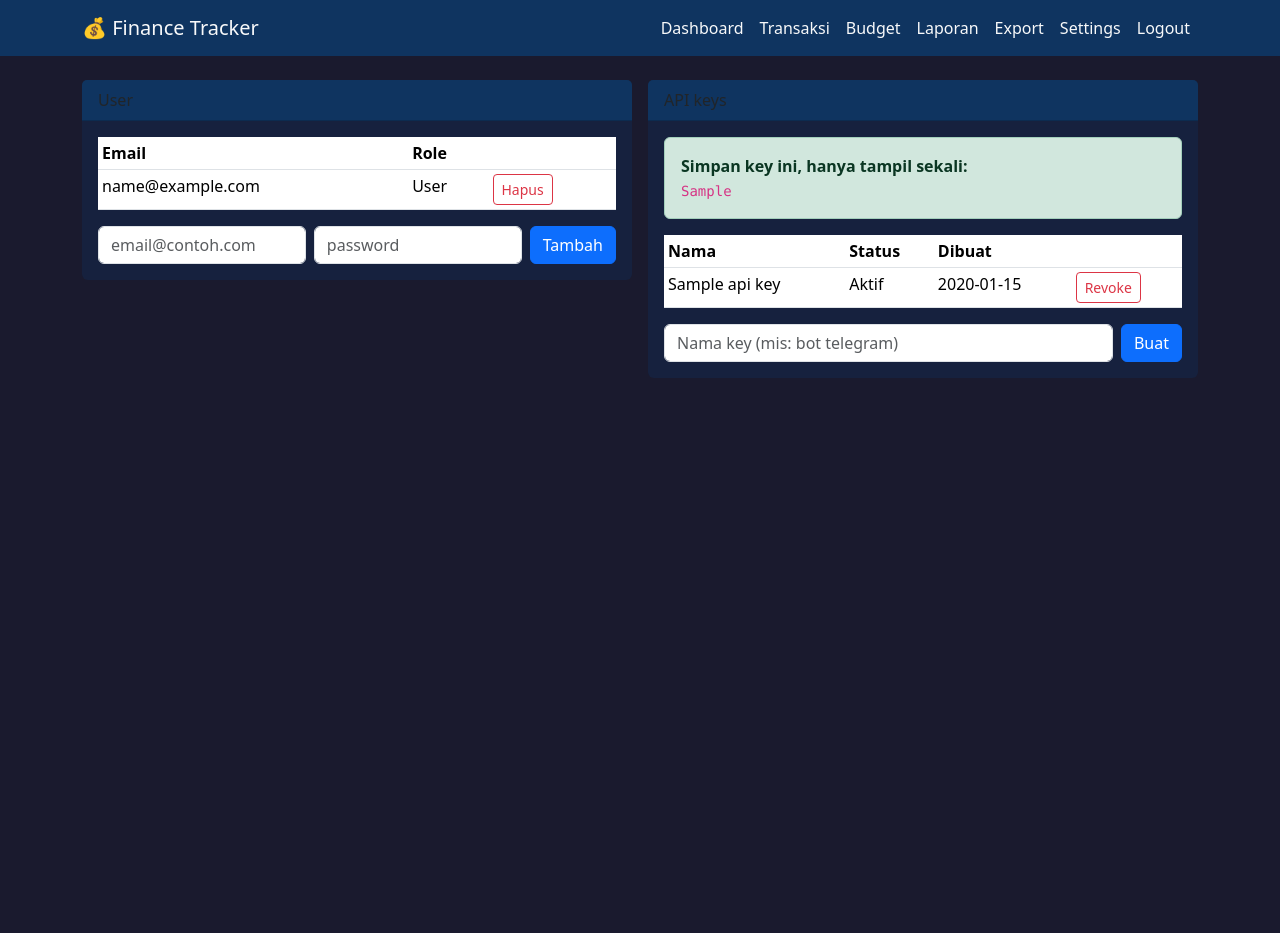
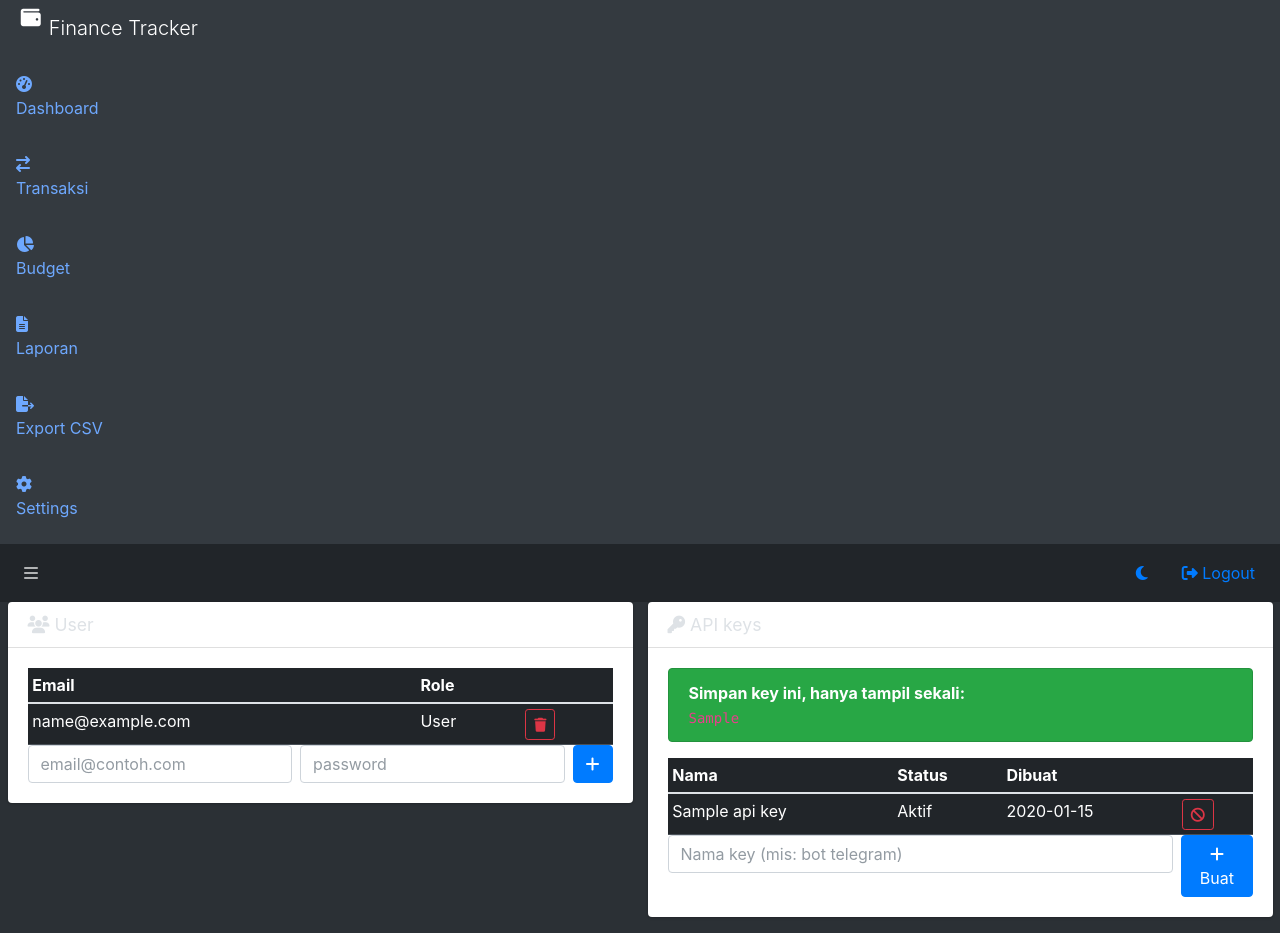
Before and after one commit to arcahyadi/duit-hilang, a FastAPI app: template app/templates/admin.html in a window 1280 px wide. Before the commit the page ends 378 px from the top, so only its background shows below. Run offline with FastAPI, Linux system fonts and the light colour scheme; the template is opened without the code that fills it: most values are stand-ins (such as "Sample title", 1, 10 or a date in 2020); parts of the project's set-up code (start-up, migrations or seed data) failed here and were passed over; some libraries are stand-ins or nearby versions.

Commit message:
ui: AdminLTE theme with dark/light toggle

```diff
--- a/app/templates/admin.html
+++ b/app/templates/admin.html
@@ -3,7 +3,8 @@
 {% block content %}
 <div class="row g-3">
   <div class="col-lg-6">
-    <div class="card"><div class="card-header">User</div>
+    <div class="card">
+      <div class="card-header"><h3 class="card-title"><i class="fa-solid fa-users"></i> User</h3></div>
       <div class="card-body">
         {% if request.query_params.get('error') == 'exists' %}<div class="alert alert-warning">Email sudah terdaftar</div>{% endif %}
         {% if request.query_params.get('error') == 'missing' %}<div class="alert alert-warning">Lengkapi email & password</div>{% endif %}
@@ -17,7 +18,7 @@
               <td>
                 {% if not u.is_admin %}
                 <form method="post" action="/admin/users/{{ u.id }}/delete" onsubmit="return confirm('Hapus user ini beserta semua datanya?')">
-                  <button class="btn btn-sm btn-outline-danger">Hapus</button>
+                  <button class="btn btn-sm btn-outline-danger"><i class="fa-solid fa-trash"></i></button>
                 </form>
                 {% endif %}
               </td>
@@ -28,13 +29,14 @@
         <form method="post" action="/admin/users" class="d-flex gap-2">
           <input type="email" name="email" class="form-control" placeholder="email@contoh.com" required>
           <input type="password" name="password" class="form-control" placeholder="password" required>
-          <button class="btn btn-primary">Tambah</button>
+          <button class="btn btn-primary"><i class="fa-solid fa-plus"></i></button>
         </form>
       </div>
     </div>
   </div>
   <div class="col-lg-6">
-    <div class="card"><div class="card-header">API keys</div>
+    <div class="card">
+      <div class="card-header"><h3 class="card-title"><i class="fa-solid fa-key"></i> API keys</h3></div>
       <div class="card-body">
         {% if new_key %}
         <div class="alert alert-success">
@@ -53,7 +55,7 @@
               <td>
                 {% if not k.revoked %}
                 <form method="post" action="/admin/api-keys/{{ k.id }}/revoke" onsubmit="return confirm('Revoke key ini?')">
-                  <button class="btn btn-sm btn-outline-danger">Revoke</button>
+                  <button class="btn btn-sm btn-outline-danger"><i class="fa-solid fa-ban"></i></button>
                 </form>
                 {% endif %}
               </td>
@@ -63,7 +65,7 @@
         </table>
         <form method="post" action="/admin/api-keys" class="d-flex gap-2">
           <input type="text" name="name" class="form-control" placeholder="Nama key (mis: bot telegram)" required>
-          <button class="btn btn-primary">Buat</button>
+          <button class="btn btn-primary"><i class="fa-solid fa-plus"></i> Buat</button>
         </form>
       </div>
     </div>
--- a/app/templates/base.html
+++ b/app/templates/base.html
@@ -1,42 +1,89 @@
 <!DOCTYPE html>
-<html lang="id">
+<html lang="id" data-bs-theme="dark">
 <head>
   <meta charset="utf-8">
   <meta name="viewport" content="width=device-width, initial-scale=1">
   <title>{% block title %}Finance Tracker{% endblock %}</title>
-  <link href="https://cdn.jsdelivr.net/npm/bootstrap@5.3.3/dist/css/bootstrap.min.css" rel="stylesheet">
-  <style>
-    body { background: #1a1a2e; color: #e0e0e0; }
-    .card { background: #16213e; border: none; }
-    .card-header { background: #0f3460; }
-    .navbar { background: #0f3460; }
-    a { color: #7ec8ff; }
-    .table { color: #e0e0e0; }
-  </style>
+  <link rel="stylesheet" href="https://cdn.jsdelivr.net/npm/bootstrap@5.3.3/dist/css/bootstrap.min.css">
+  <link rel="stylesheet" href="https://cdnjs.cloudflare.com/ajax/libs/font-awesome/6.5.2/css/all.min.css">
+  <link rel="stylesheet" href="https://cdn.jsdelivr.net/npm/admin-lte@3.2.0/dist/css/adminlte.min.css">
+  {% block head %}{% endblock %}
 </head>
-<body>
-<nav class="navbar navbar-expand-lg">
-  <div class="container">
-    <a class="navbar-brand text-light" href="/">💰 Finance Tracker</a>
-    <button class="navbar-toggler" type="button" data-bs-toggle="collapse" data-bs-target="#nav"><span class="navbar-toggler-icon"></span></button>
-    <div class="collapse navbar-collapse" id="nav">
+<body class="layout-fixed sidebar-expand-lg bg-body-tertiary">
+<div class="app-wrapper">
+
+  <!-- Sidebar -->
+  <aside class="app-sidebar bg-dark" data-bs-theme="dark">
+    <div class="sidebar-brand">
+      <a href="/" class="brand-link">
+        <i class="fa-solid fa-wallet brand-image"></i>
+        <span class="brand-text fw-light">Finance Tracker</span>
+      </a>
+    </div>
+    <div class="sidebar-wrapper">
+      <nav class="mt-2">
+        <ul class="nav sidebar-menu flex-column" data-lte-toggle="treeview" role="menu" data-accordion="false">
+          <li class="nav-item"><a href="/" class="nav-link"><i class="nav-icon fa-solid fa-gauge-high"></i><p>Dashboard</p></a></li>
+          <li class="nav-item"><a href="/transactions" class="nav-link"><i class="nav-icon fa-solid fa-arrow-right-arrow-left"></i><p>Transaksi</p></a></li>
+          <li class="nav-item"><a href="/budgets" class="nav-link"><i class="nav-icon fa-solid fa-chart-pie"></i><p>Budget</p></a></li>
+          <li class="nav-item"><a href="/reports" class="nav-link"><i class="nav-icon fa-solid fa-file-lines"></i><p>Laporan</p></a></li>
+          <li class="nav-item"><a href="/export" class="nav-link"><i class="nav-icon fa-solid fa-file-export"></i><p>Export CSV</p></a></li>
+          <li class="nav-item"><a href="/settings" class="nav-link"><i class="nav-icon fa-solid fa-gear"></i><p>Settings</p></a></li>
+          {% if user and user.is_admin %}
+          <li class="nav-item"><a href="/admin" class="nav-link"><i class="nav-icon fa-solid fa-user-shield"></i><p>Admin</p></a></li>
+          {% endif %}
+        </ul>
+      </nav>
+    </div>
+  </aside>
+
+  <!-- Navbar -->
+  <nav class="app-header navbar navbar-expand bg-body">
+    <div class="container-fluid">
+      <ul class="navbar-nav">
+        <li class="nav-item"><a class="nav-link" data-lte-toggle="sidebar" href="#" role="button"><i class="fa-solid fa-bars"></i></a></li>
+      </ul>
       <ul class="navbar-nav ms-auto">
-        <li class="nav-item"><a class="nav-link text-light" href="/">Dashboard</a></li>
-        <li class="nav-item"><a class="nav-link text-light" href="/transactions">Transaksi</a></li>
-        <li class="nav-item"><a class="nav-link text-light" href="/budgets">Budget</a></li>
-        <li class="nav-item"><a class="nav-link text-light" href="/reports">Laporan</a></li>
-        <li class="nav-item"><a class="nav-link text-light" href="/export">Export</a></li>
-        <li class="nav-item"><a class="nav-link text-light" href="/settings">Settings</a></li>
-        {% if user and user.is_admin %}<li class="nav-item"><a class="nav-link text-warning" href="/admin">Admin</a></li>{% endif %}
-        <li class="nav-item"><form method="post" action="/auth/logout" class="d-inline"><button class="btn btn-link nav-link text-light">Logout</button></form></li>
+        <li class="nav-item">
+          <button class="nav-link btn btn-link" id="themeToggle" title="Ganti tema">
+            <i class="fa-solid fa-moon"></i>
+          </button>
+        </li>
+        <li class="nav-item">
+          <form method="post" action="/auth/logout" class="d-inline">
+            <button class="nav-link btn btn-link" type="submit"><i class="fa-solid fa-right-from-bracket"></i> Logout</button>
+          </form>
+        </li>
       </ul>
     </div>
-  </div>
-</nav>
-<main class="container py-4">
-  {% block content %}{% endblock %}
-</main>
+  </nav>
+
+  <!-- Content -->
+  <main class="app-main">
+    <div class="app-content">
+      <div class="container-fluid">
+        {% block content %}{% endblock %}
+      </div>
+    </div>
+  </main>
+</div>
+
 <script src="https://cdn.jsdelivr.net/npm/bootstrap@5.3.3/dist/js/bootstrap.bundle.min.js"></script>
+<script src="https://cdn.jsdelivr.net/npm/admin-lte@3.2.0/dist/js/adminlte.min.js"></script>
+<script>
+(function() {
+  const saved = localStorage.getItem('ft-theme');
+  if (saved === 'light') document.documentElement.setAttribute('data-bs-theme', 'light');
+  const toggle = document.getElementById('themeToggle');
+  if (toggle) toggle.addEventListener('click', function() {
+    const html = document.documentElement;
+    const next = html.getAttribute('data-bs-theme') === 'light' ? 'dark' : 'light';
+    html.setAttribute('data-bs-theme', next);
+    localStorage.setItem('ft-theme', next);
+    toggle.querySelector('i').className = next === 'light' ? 'fa-solid fa-sun' : 'fa-solid fa-moon';
+  });
+})();
+</script>
 {% block scripts %}{% endblock %}
 </body>
 </html>
```
Also changed, not shown: app/templates/budgets.html (+6 -4 lines), app/templates/dashboard.html (+34 -20 lines), app/templates/login.html (+25 -30 lines), app/templates/reports.html (+29 -21 lines), app/templates/settings.html (+10 -9 lines), app/templates/transactions.html (+11 -8 lines).
